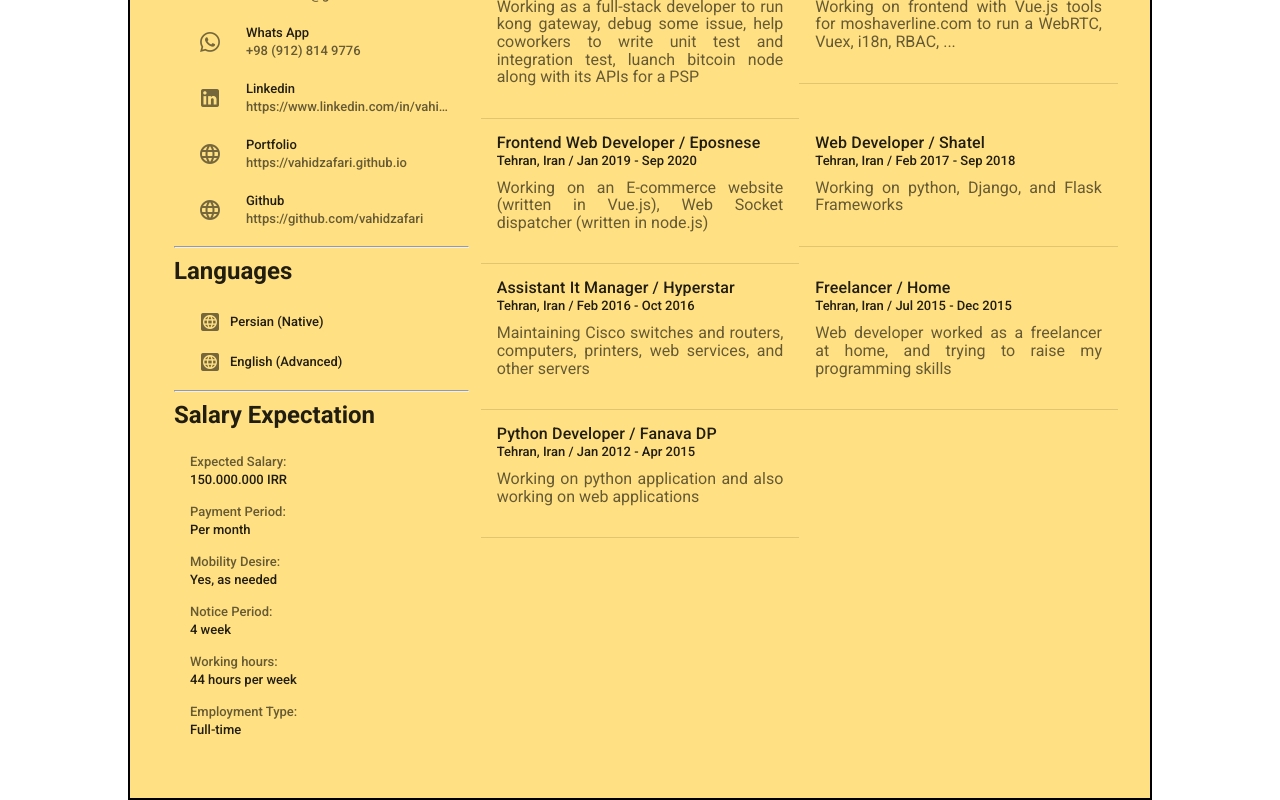
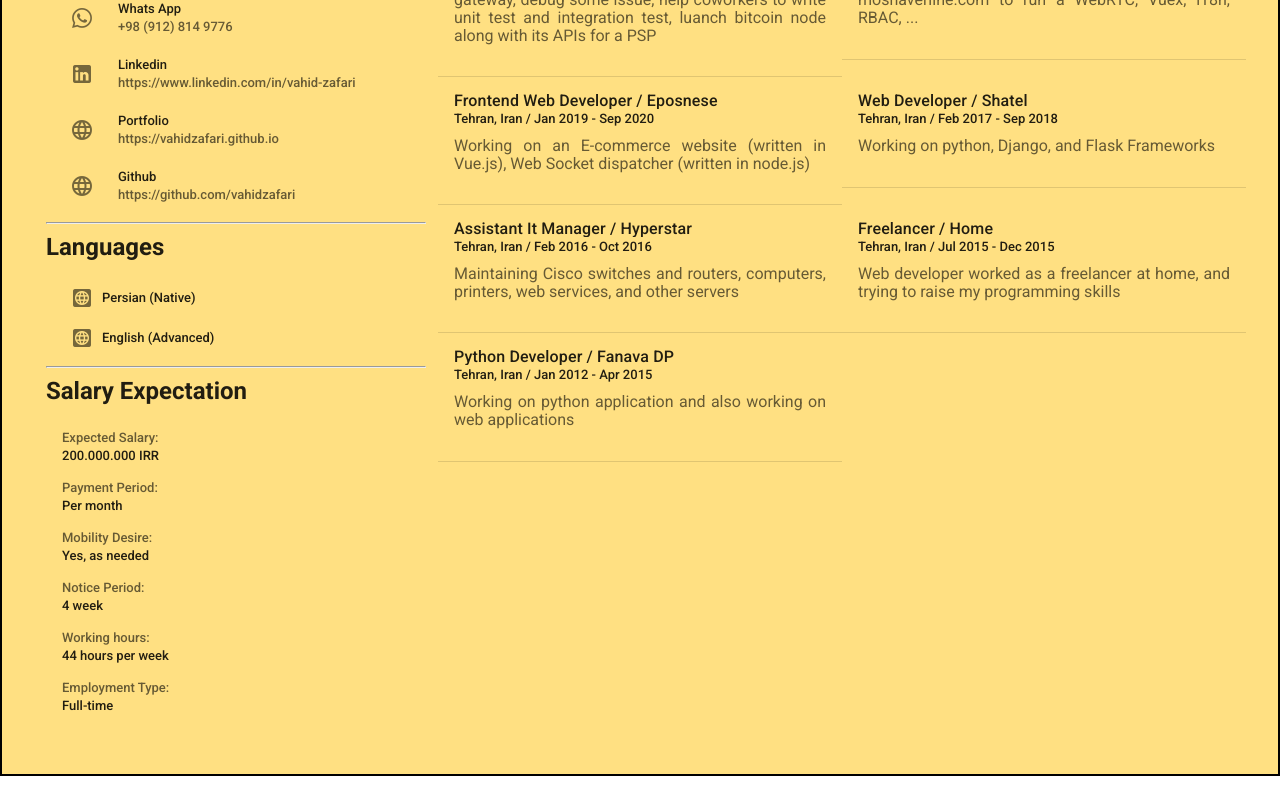
Before and after one commit to vahidzafari/vahidzafari.github.io, a Nuxt app: page / in a window 1280 px wide. Shown: the part 524-1324 px from the top of the page. After the commit the page ends 1300 px from the top, so only its background shows below. Built offline with nearby package versions, Linux system fonts and the light colour scheme; a web font is replaced by a local one.

Commit message:
fix: debug build issue

```diff
--- a/components/salary-information.vue
+++ b/components/salary-information.vue
@@ -20,27 +20,27 @@ export default {
       items: [
         {
           title: 'Expected Salary: ',
-          value: '150.000.000 IRR'
+          value: '200.000.000 IRR',
         },
-           {
+        {
           title: 'Payment Period: ',
-          value: 'Per month'
+          value: 'Per month',
         },
-           {
+        {
           title: 'Mobility Desire: ',
-          value: 'Yes, as needed'
+          value: 'Yes, as needed',
         },
-           {
+        {
           title: 'Notice Period: ',
-          value: '4 week'
+          value: '4 week',
         },
-           {
+        {
           title: 'Working hours: ',
-          value: '44 hours per week'
+          value: '44 hours per week',
         },
-           {
+        {
           title: 'Employment Type: ',
-          value: 'Full-time'
+          value: 'Full-time',
         },
       ],
     }
--- a/pages/index.vue
+++ b/pages/index.vue
@@ -31,7 +31,7 @@ export default {
     Experience,
     ContactInformation,
     LanguageInformation,
-    SalaryInformation
+    SalaryInformation,
   },
 }
 </script>
@@ -43,6 +43,6 @@ export default {
 }
 
 .container {
-  max-width: 1024px !important;
+  max-width: 1280px !important;
 }
 </style>
```
Also changed, not shown: 1 other file (tests, documents, lock files or other folders).
